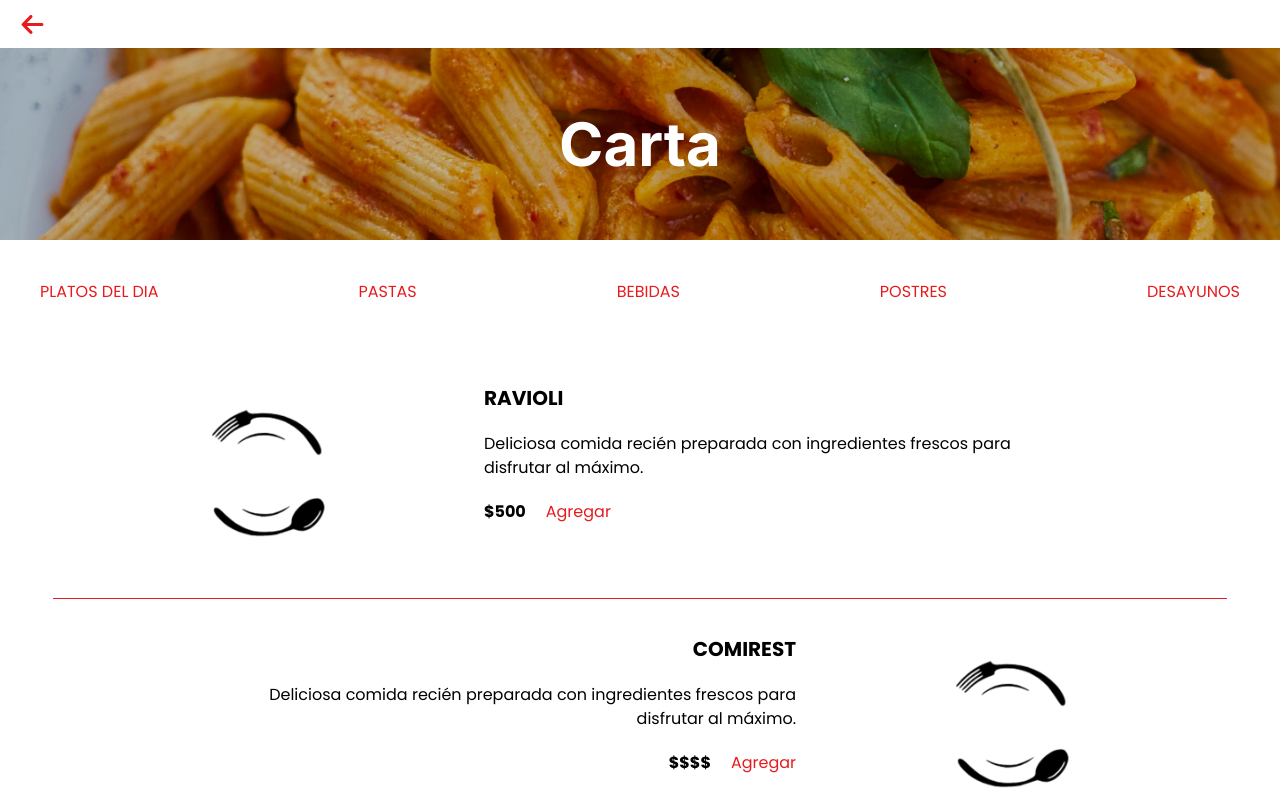
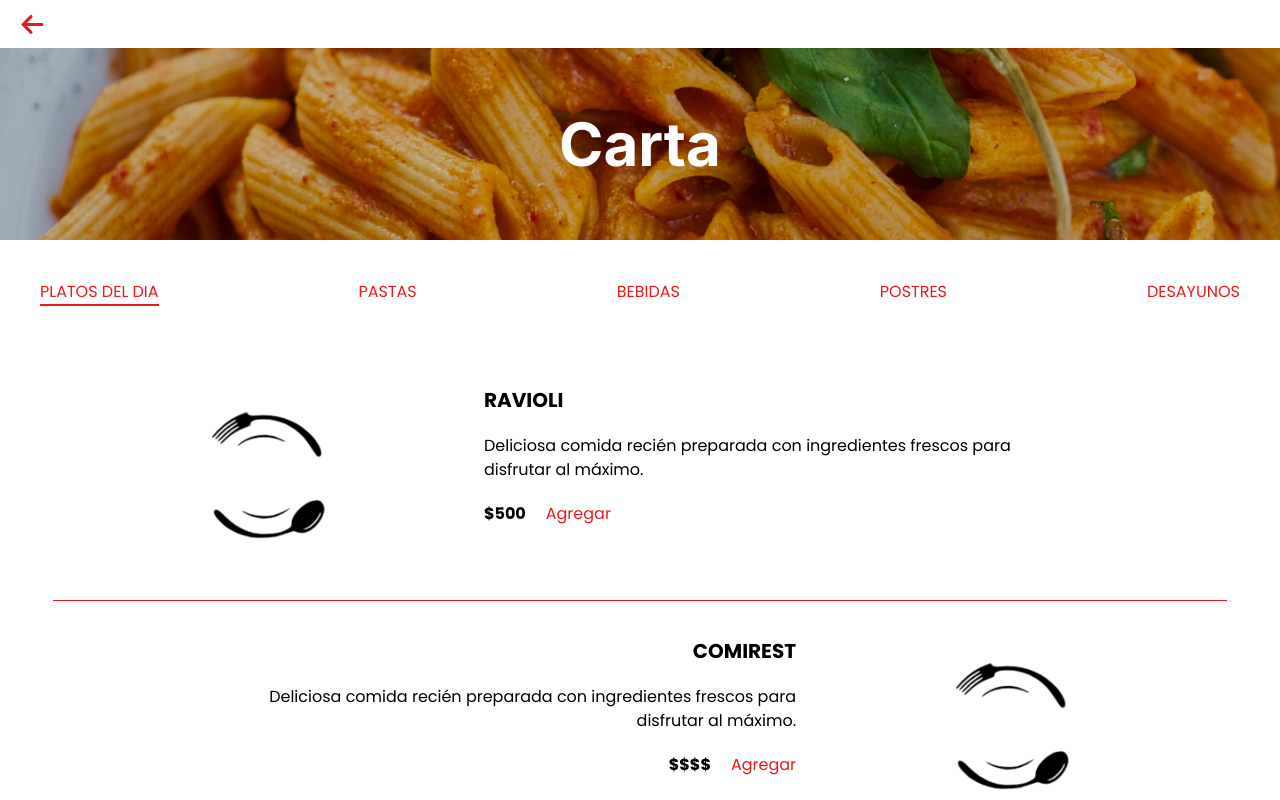
Before and after one commit to No-Country-simulation/s20-06-webapp, a React (Vite) app in the folder comirest/client/: page / in a window 1280 px wide. Shown: the top 800 px of the page. Built offline with nearby package versions, Linux system fonts and the light colour scheme.

Commit message:
NavBar con animacion onClick

```diff
--- a/comirest/client/src/components/NavBar/NavBar.tsx
+++ b/comirest/client/src/components/NavBar/NavBar.tsx
@@ -1,13 +1,33 @@
-import React from 'react'
+import React, { useState } from 'react'
 
 export const NavBar = () => {
+
+    const [selectedFilter, setSelectedFilter] = useState('PLATOS DEL DIA');
+
+    const handleFilterClick = (filter: string) => {
+        setSelectedFilter(filter)
+    };
+
+    const filters = ['PLATOS DEL DIA', 'PASTAS', 'BEBIDAS', 'POSTRES', 'DESAYUNOS'];
+
     return (
         <ul className='flex justify-between p-10 mb-5 text-comiRed font-poppins'>
-            <li>PLATOS DEL DIA</li>
-            <li>PASTAS</li>
-            <li>BEBIDAS</li>
-            <li>POSTRES</li>
-            <li>DESAYUNOS</li>
+            {
+                filters.map((filter) => (
+                    <li
+                        key={filter}
+                        onClick={() => handleFilterClick(filter)}
+                        className={`cursor-pointer box-border ${selectedFilter === filter
+                            ? "border-b-2 border-comiRed duration-200 ease-in"
+                            : "border-b-2 border-transparent"}`}
+                    >
+                        {filter}
+
+                    </li>
+                ))
+
+            }
+
         </ul>
     )
 }
```
